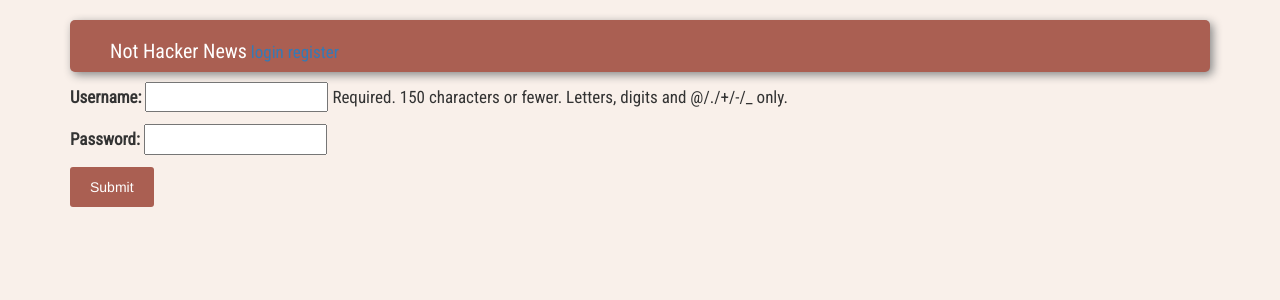
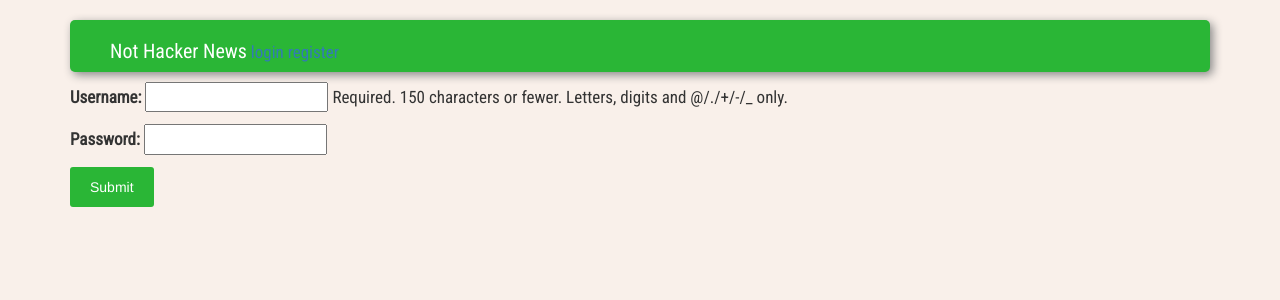
Before and after one commit to Munsterberg/hackernews_clone, a Django app: page /register/ in a window 1280 px wide. Shown: the top 300 px of the page. Run offline with Django 3.2, Linux system fonts and the light colour scheme; some libraries are stand-ins or nearby versions.

Commit message:
color variable changes, font sizes changed

```diff
--- a/assets/css/main.css
+++ b/assets/css/main.css
@@ -20,7 +20,7 @@ body {
   color: #2ecc71; }
 
 #header {
-  background-color: #aa5f52;
+  background-color: #2AB636;
   margin-top: 20px;
   border-radius: 5px;
   box-shadow: 3px 3px 10px #888888; }
@@ -37,10 +37,14 @@ body {
   display: inline-block; }
 
 .main-button {
-  background-color: #aa5f52;
+  background-color: #2AB636;
   border-radius: 3px;
   border: none;
   padding: 10px 20px 10px 20px;
   color: #ffffff; }
 
+.story-info {
+  color: #868686;
+  font-size: 14px; }
+
 /*# sourceMappingURL=main.css.map */
--- a/assets/scss/layout.scss
+++ b/assets/scss/layout.scss
@@ -34,3 +34,8 @@ body {
   padding: 10px 20px 10px 20px;
   color: #ffffff;
 }
+
+.story-info {
+  color: $text-secondary-color;
+  font-size: 14px;
+}
--- a/assets/scss/variables.scss
+++ b/assets/scss/variables.scss
@@ -1,11 +1,11 @@
-$primary-color: #aa5f52;
+$primary-color: #2AB636;
 $secondary-color: #f9f0ea;
 $accent-color: #2ecc71;
 
 $link-color: #45a1de;
 
 $text-primary-color: #000000;
-$text-secondary-color: #212121;
+$text-secondary-color: #868686;
 
 $text-primary: 'Roboto Condensed', sans-serif;
 $text-secondary: 'Raleway', sans-serif;
```
Also changed, not shown: 2 other files.
